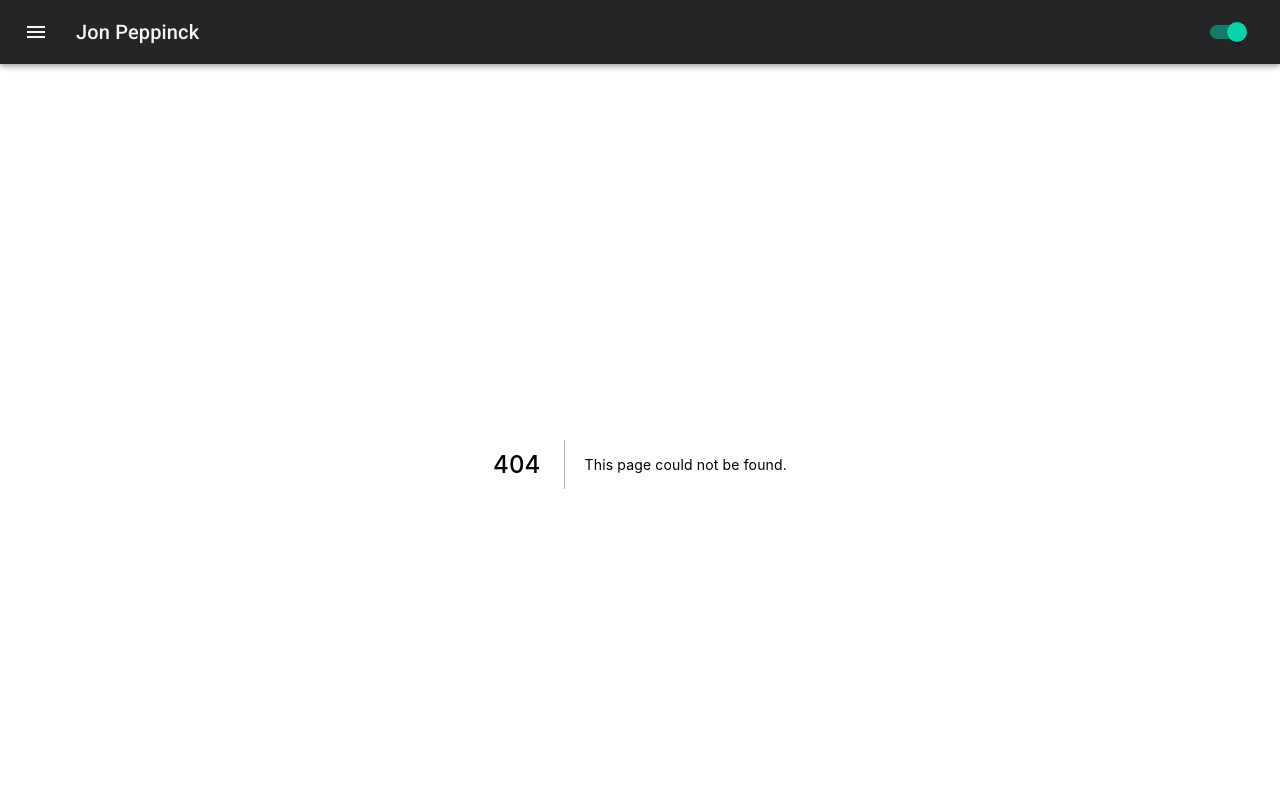
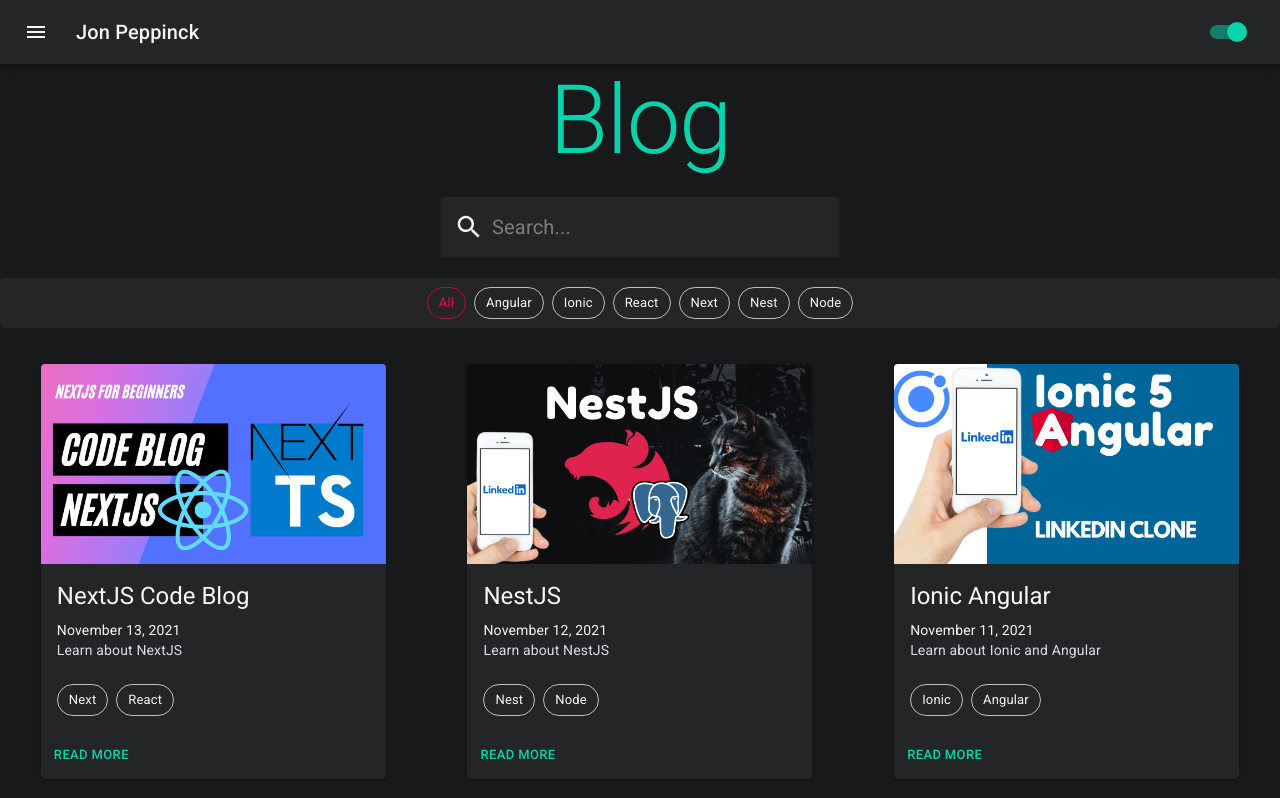
Before and after one commit to Jon-Peppinck/nextjsblog, a Next.js app: page /blog in a window 1280 px wide. Before the commit this address had no page. Shown: the top 798 px of the page. Built offline with nearby package versions, Linux system fonts and the light colour scheme.

Commit message:
Blog search and filtering functionality

```diff
--- a/articles/angular.mdx
+++ b/articles/angular.mdx
@@ -3,6 +3,7 @@
 dateString: 'November 11, 2021'
 mainImageUrl: '/images/articles/angular.png'
 excerpt: 'Learn about Ionic and Angular'
+tags: ['Ionic', 'Angular']
 ---
 
 <BlogHeaderComponent
--- a/articles/nestjs.mdx
+++ b/articles/nestjs.mdx
@@ -3,6 +3,7 @@
 dateString: 'November 12, 2021'
 mainImageUrl: '/images/articles/nestjs.png'
 excerpt: 'Learn about NestJS'
+tags: ['Nest', 'Node']
 ---
 
 ## Topics
--- a/articles/nextjs.mdx
+++ b/articles/nextjs.mdx
@@ -3,6 +3,7 @@
 dateString: 'November 13, 2021'
 mainImageUrl: '/images/articles/nextjs.png'
 excerpt: 'Learn about NextJS'
+tags: ['Next', 'React']
 ---
 
 ## Topics
--- a/components/Card.component.tsx
+++ b/components/Card.component.tsx
@@ -8,12 +8,15 @@
 import CardMedia from '@mui/material/CardMedia';
 import Button from '@mui/material/Button';
 import Typography from '@mui/material/Typography';
+import Stack from '@mui/material/Stack';
+import Chip from '@mui/material/Chip';
 
 import { Post } from '../models/Post.interface';
+import { Tag } from '../models/Tag';
 
 const CardComponent: FC<{ post: Post }> = ({ post }: { post: Post }) => {
   const { slug, metaData } = post;
-  const { title, dateString, mainImageUrl, excerpt } = metaData;
+  const { title, dateString, mainImageUrl, excerpt, tags } = metaData;
   return (
     <Card sx={{ maxWidth: 345, margin: 'auto', marginTop: 2 }}>
       <CardMedia component='img' height='200' image={mainImageUrl} />
@@ -25,6 +28,13 @@
         <Typography variant='body2' color='text.secondary'>
           {excerpt}
         </Typography>
+        <Stack style={{ marginTop: 24 }} direction='row' spacing={1}>
+          {tags.map((tag: Tag, index: number) => (
+            <Link key={index} href={`/blog`} passHref>
+              <Chip label={tag} variant='outlined' onClick={() => {}} />
+            </Link>
+          ))}
+        </Stack>
       </CardContent>
       <CardActions>
         <Link href={`/blog/${slug}`} passHref>
--- a/components/Header.component.tsx
+++ b/components/Header.component.tsx
@@ -47,7 +47,7 @@
           <Switch
             checked={mode === 'dark'}
             onChange={onChange}
-            color='secondary'
+            color='primary'
           />
         </Toolbar>
       </AppBar>
--- a/models/MetaData.interface.ts
+++ b/models/MetaData.interface.ts
@@ -1,6 +1,9 @@
+import { Tag } from './Tag';
+
 export interface MetaData {
   title: string;
   dateString: string;
   mainImageUrl: string;
   excerpt: string;
+  tags: Tag[];
 }
--- /dev/null
+++ b/models/Tag.ts
@@ -0,0 +1,10 @@
+export type Tag = 'Angular' | 'Ionic' | 'React' | 'Next' | 'Nest' | 'Node';
+
+export const tagFilters: Tag[] = [
+  'Angular',
+  'Ionic',
+  'React',
+  'Next',
+  'Nest',
+  'Node',
+];
--- /dev/null
+++ b/pages/blog.tsx
@@ -0,0 +1,153 @@
+import { GetStaticProps, InferGetStaticPropsType, NextPage } from 'next';
+import { ChangeEvent, useEffect, useState } from 'react';
+
+import fs from 'fs';
+import path from 'path';
+
+import matter from 'gray-matter';
+
+import { TextField, Typography, Chip, Stack, Paper } from '@mui/material';
+
+import SearchIcon from '@mui/icons-material/Search';
+
+import CardComponent from '../components/Card.component';
+
+import { Post } from '../models/Post.interface';
+import { Tag, tagFilters } from '../models/Tag';
+
+const Blog: NextPage = ({
+  posts,
+}: InferGetStaticPropsType<typeof getStaticProps>) => {
+  const [filteredPosts, setFilteredPosts] = useState<Post[]>(posts);
+  const [postTitles, setPostTitles] = useState<string[]>(
+    posts.map((post: Post) => post.metaData.title.toLowerCase())
+  );
+  const [searchString, setSearchString] = useState('');
+  const [isAllTag, setIsAllTag] = useState(true);
+  const [tags, setTags] = useState<Tag[]>([]);
+
+  useEffect(() => {
+    const filteredPostsTitles: string[] = [...postTitles].filter(
+      (title: string) => title.indexOf(searchString.trim().toLowerCase()) !== -1
+    );
+
+    const refilteredPosts: Post[] = [...posts].filter((post: Post) =>
+      filteredPostsTitles.includes(post.metaData.title.toLowerCase())
+    );
+
+    setFilteredPosts(refilteredPosts);
+  }, [searchString, postTitles, posts]);
+
+  useEffect(() => {
+    if (tags.length > 0) {
+      setIsAllTag(false);
+    } else {
+      setIsAllTag(true);
+    }
+  }, [tags]);
+
+  return (
+    <>
+      <Typography align='center' color='primary' variant='h1'>
+        Blog
+      </Typography>
+      <Paper
+        component='form'
+        sx={{ width: 400, margin: '20px auto', boxShadow: 0 }}
+      >
+        <TextField
+          style={{ width: 400 }}
+          placeholder='Search...'
+          value={searchString}
+          onChange={(e: ChangeEvent<HTMLInputElement>) =>
+            setSearchString(e.target.value)
+          }
+          InputProps={{
+            startAdornment: (
+              <SearchIcon style={{ fontSize: 30, marginRight: 8 }} />
+            ),
+            style: { fontSize: 20 },
+          }}
+        />
+      </Paper>
+      <Paper
+        sx={{
+          height: 50,
+          display: 'flex',
+          alignItems: 'center',
+          justifyContent: 'center',
+          margin: '20px auto',
+          boxShadow: 0,
+        }}
+      >
+        <Stack direction='row' spacing={1}>
+          <Chip
+            onClick={() => {
+              setTags([]);
+              setIsAllTag(true);
+            }}
+            label='All'
+            variant='outlined'
+            color={isAllTag ? 'secondary' : 'default'}
+          />
+          {tagFilters.map((tag: Tag, index: number) => (
+            <Chip
+              onClick={() => {
+                if (!tags.includes(tag)) {
+                  setTags([...tags, tag]);
+                } else {
+                  const selectedTags = [...tags].filter(
+                    (selectedTag: Tag) => selectedTag !== tag
+                  );
+                  setTags(selectedTags);
+                }
+              }}
+              key={index}
+              label={tag}
+              variant='outlined'
+              color={tags.includes(tag) ? 'secondary' : 'default'}
+            />
+          ))}
+        </Stack>
+      </Paper>
+
+      <div style={{ display: 'flex' }}>
+        {filteredPosts.map((post: Post, index: number) => {
+          if (
+            !isAllTag &&
+            post.metaData.tags.some((tag: Tag) => tags.includes(tag))
+          ) {
+            return <CardComponent key={index} post={post} />;
+          } else if (isAllTag) {
+            return <CardComponent key={index} post={post} />;
+          }
+        })}
+      </div>
+    </>
+  );
+};
+
+export default Blog;
+
+export const getStaticProps: GetStaticProps = async () => {
+  const articlesDirectory = path.join('articles');
+
+  const files = fs.readdirSync(articlesDirectory);
+
+  const blogPosts: Post[] = files.map((fileName: string) => {
+    const slug = fileName.replace('.mdx', '');
+    const article = fs.readFileSync(path.join('articles', fileName));
+    const { data: metaData } = matter(article);
+    return { slug, metaData } as Post;
+  });
+
+  return {
+    props: {
+      posts: blogPosts.sort(
+        (a: Post, b: Post) =>
+          new Date(b.metaData.dateString).valueOf() -
+          new Date(a.metaData.dateString).valueOf()
+      ),
+    },
+  };
+};
--- a/utils/theme.ts
+++ b/utils/theme.ts
@@ -2,17 +2,17 @@
 import { ThemeOptions } from '@mui/material/styles';
 
 const primaryPalette = {
+  main: '#09D3AD',
+  light: '#3ADBBD',
+  dark: '#069379',
+  contrastText: '#000000',
+};
+
+const secondaryPalette = {
   main: '#F50057',
   light: '#F73378',
   dark: '#AB003C',
   contrastText: '#FFFFFF',
-};
-
-const secondaryPalette = {
-  main: '#09D3AD',
-  light: '#3ADBBD',
-  dark: '#069379',
-  contrastText: '#000000',
 };
 
 const errorPalette = {
```
